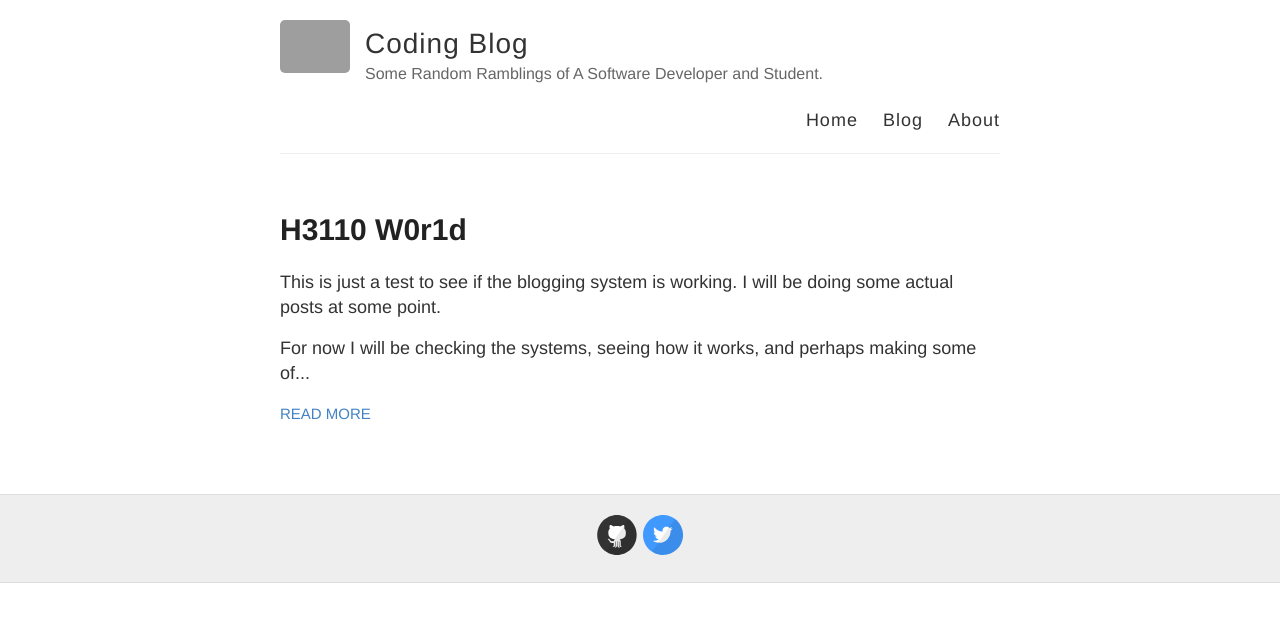
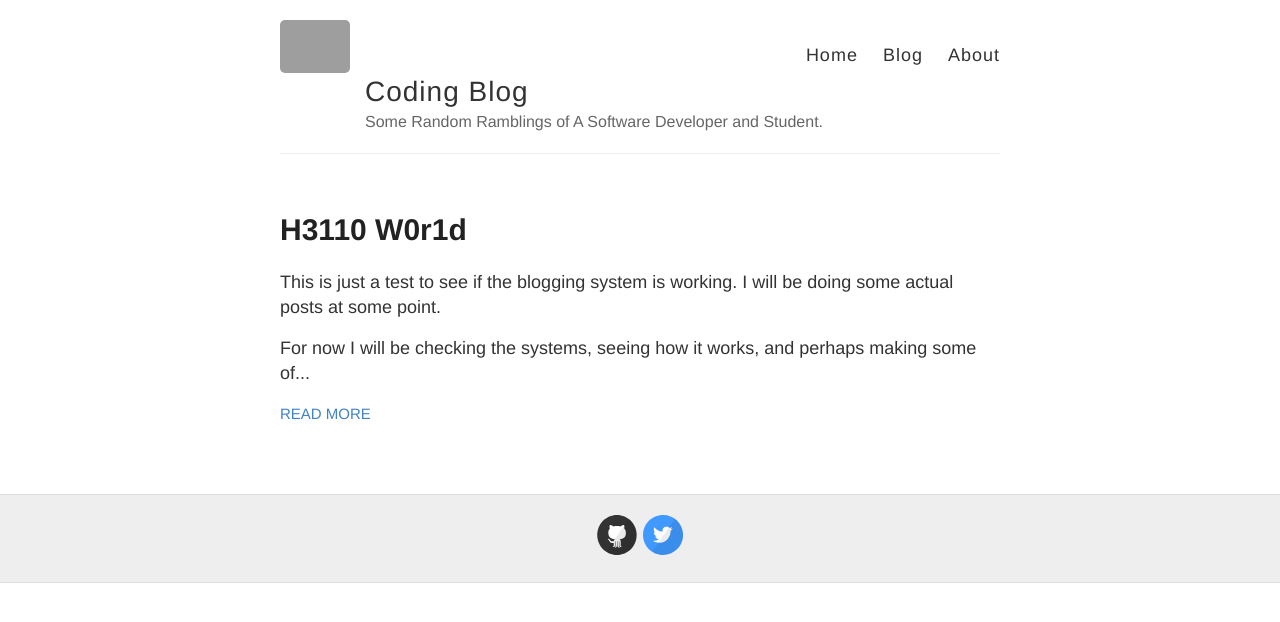
Before and after one commit to TRex22/ISBlog, a Jekyll site: the page built from index.html, in a window 1280 px wide. Shown: the top 622 px of the page. Built offline with Jekyll 4.4.1, drawn with Linux system fonts in a browser that asks for light colours; some of the changed lines change nothing that is shown; grey boxes are pictures that could not be loaded.

Commit message:
fixed nav

```diff
--- a/_layouts/default.html
+++ b/_layouts/default.html
@@ -26,16 +26,17 @@
         <header class="masthead clearfix">
           <a href="{{ site.baseurl }}/" class="site-avatar"><img src="{{ site.avatar }}" /></a>
 
+          <nav>
+			<a href="http://jasonchalom.com/">Home</a>
+            <a href="{{ site.baseurl }}/">Blog</a>
+            <a href="{{ site.baseurl }}/about">About</a>
+          </nav>
+
           <div class="site-info">
             <h1 class="site-name"><a href="{{ site.baseurl }}/">{{ site.name }}</a></h1>
             <p class="site-description">{{ site.description }}</p>
           </div>
 
-          <nav>
-			<a href="http://jasonchalom.com/">Home</a>
-            <a href="{{ site.baseurl }}/">Blog</a>
-            <a href="{{ site.baseurl }}/about">About</a>
-          </nav>
         </header>
       </div>
     </div>
```
